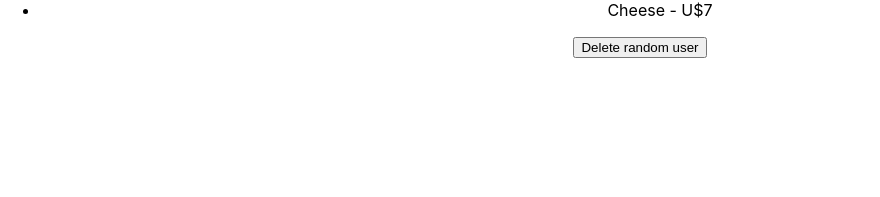
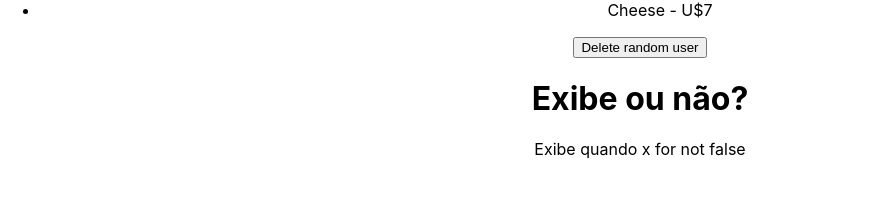
Before and after one commit to carolinakaji/react_estudos, a React (Create React App) app in the folder 2_FUNDAMENTOS/desafio3/: page / in a window 1280 px wide. Shown: the part 1168-1365 px from the top of the page, without its empty margins (0-880 px from the left). Built offline with nearby package versions, Linux system fonts and the light colour scheme.

Commit message:
Renderização condicional

```diff
--- a/2_FUNDAMENTOS/desafio3/src/App.js
+++ b/2_FUNDAMENTOS/desafio3/src/App.js
@@ -1,5 +1,6 @@
 import './App.css';
 import Img2 from './assets/img2.jpg'
+import ConditionalRender from './components/ConditionalRender';
 import ListRender from './components/ListRender';
 import ManageData from './components/ManageData';
 
@@ -26,6 +27,10 @@ function App() {
       <div>
         <ListRender />
       </div>
+
+      <div>
+        <ConditionalRender />
+      </div>
     </div>
   );
 }
--- /dev/null
+++ b/2_FUNDAMENTOS/desafio3/src/components/ConditionalRender.js
@@ -0,0 +1,15 @@
+import {useState} from 'react';
+
+const ConditionalRender = () => {
+
+  const [x] = useState(false);
+  return (
+    <div>
+      <h1>Exibe ou não?</h1>
+      {x && <p>Exibe quando x for true</p>}
+      {!x && <p>Exibe quando x for not false</p>}
+    </div>
+  );
+};
+
+export default ConditionalRender;
```
